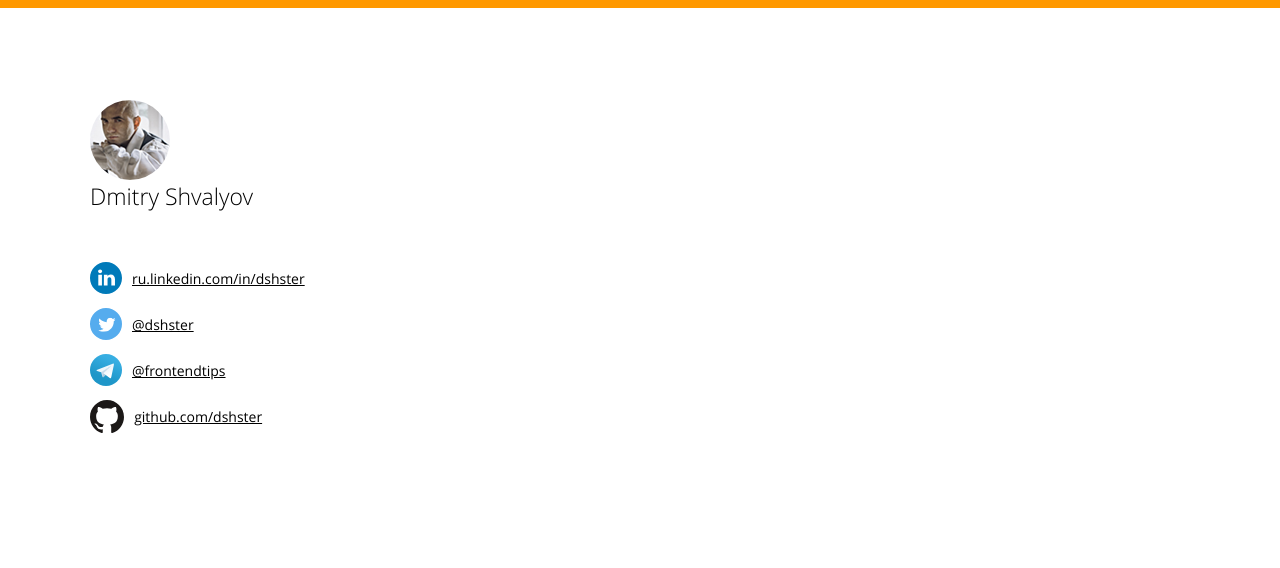
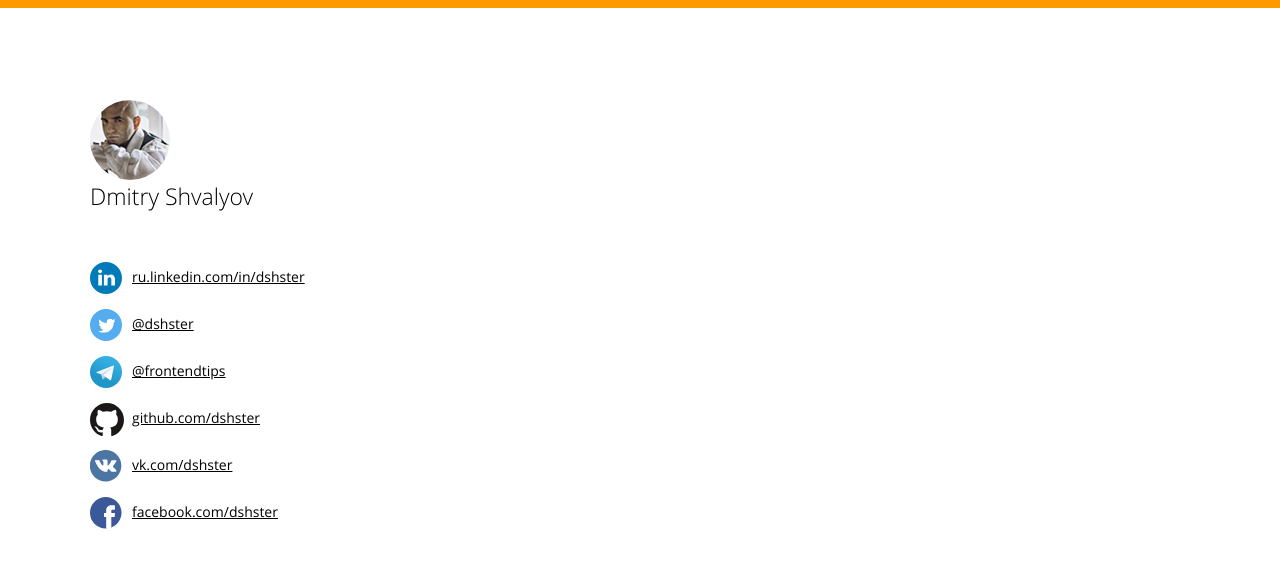
Before and after one commit to dshster/shvalyov.ru, a web app: file index.html in a window 1280 px wide. Shown: the top 568 px of the page. Run offline with its HTML, style and script files only (its server is not run), Linux system fonts and the light colour scheme; some libraries are stand-ins or nearby versions.

Commit message:
Append link vkontakte, facebook

```diff
--- a/index.html
+++ b/index.html
@@ -26,4 +26,4 @@
 </script>
 <noscript><div><img src="https://mc.yandex.ru/watch/15282241" style="position:absolute; left:-9999px;" alt="" /></div></noscript>
 <!-- /Yandex.Metrika counter -->
-<title>dmitry shvalyov</title></head><body><div class="columns16_page_wrapper"><div class="columns16_pre_wrapper"><div class="columns16_base_wrapper"><div class="b-header"><div class="baseRow"><div class="incut pos02 split5"><div class="b-gravatar"><img src="templates/design/avatar-square.png" class="b-gravatar__img"></div><div class="b-heading-h1">Dmitry Shvalyov</div><div class="b-contacts"><div class="b-contacts__item b-contacts__item--linkedin"><a href="https://ru.linkedin.com/in/dshster" class="b-contacts__link">ru.linkedin.com/in/dshster</a></div><div class="b-contacts__item b-contacts__item--twitter"><a href="https://twitter.com/dshster" class="b-contacts__link">@dshster</a></div><div class="b-contacts__item b-contacts__item--telegram"><a href="https://telegram.me/frontendtips" class="b-contacts__link">@frontendtips</a></div><div class="b-contacts__item b-contacts__item--github"><a href="https://github.com/dshster" class="b-contacts__link">github.com/dshster</a></div></div></div><div class="incut pos06 split9"><div class="b-text"></div></div></div></div></div></div></div></body></html>
+<title>dmitry shvalyov</title></head><body><div class="columns16_page_wrapper"><div class="columns16_pre_wrapper"><div class="columns16_base_wrapper"><div class="b-header"><div class="baseRow"><div class="incut pos02 split5"><div class="b-gravatar"><img src="templates/design/avatar-square.png" class="b-gravatar__img"></div><div class="b-heading-h1">Dmitry Shvalyov</div><div class="b-contacts"><div class="b-contacts__item b-contacts__item--linkedin"><a href="https://ru.linkedin.com/in/dshster" rel="me" class="b-contacts__link">ru.linkedin.com/in/dshster</a></div><div class="b-contacts__item b-contacts__item--twitter"><a href="https://twitter.com/dshster" rel="me" class="b-contacts__link">@dshster</a></div><div class="b-contacts__item b-contacts__item--telegram"><a href="https://telegram.me/frontendtips" rel="me" class="b-contacts__link">@frontendtips</a></div><div class="b-contacts__item b-contacts__item--github"><a href="https://github.com/dshster" rel="me" class="b-contacts__link">github.com/dshster</a></div><div class="b-contacts__item b-contacts__item--vkontakte"><a href="https://vk.com/dshster" rel="me" class="b-contacts__link">vk.com/dshster</a></div><div class="b-contacts__item b-contacts__item--facebook"><a href="https://www.facebook.com/dshster" rel="me" class="b-contacts__link">facebook.com/dshster</a></div></div></div><div class="incut pos06 split9"><div class="b-text"></div></div></div></div></div></div></div></body></html>
--- a/templates/styles/main-styles.css
+++ b/templates/styles/main-styles.css
@@ -77,7 +77,7 @@ a:hover { color: rgba(51, 51, 255, 0.9); }
 	list-style-type: none;
 }
 .b-contacts__item {
-	margin: 10px 0;
+	margin: 15px 0;
 	white-space: nowrap;
 }
 .b-contacts__link {
@@ -87,6 +87,8 @@ a:hover { color: rgba(51, 51, 255, 0.9); }
 	text-decoration: underline;
 }
 .b-contacts__link:before {
+	width: 32px;
+	height: 32px;
 	margin: 0 10px 0 0;
 	display: inline-block;
 	vertical-align: middle;
@@ -107,3 +109,9 @@ a:hover { color: rgba(51, 51, 255, 0.9); }
 .b-contacts__item--telegram .b-contacts__link:before {
 	content: url('../design/telegram.svg');
 }
+.b-contacts__item--vkontakte .b-contacts__link:before {
+	content: url('../design/vkontakte.svg');
+}
+.b-contacts__item--facebook .b-contacts__link:before {
+	content: url('../design/facebook.svg');
+}
```
Also changed, not shown: templates/index.jade (+8 -4 lines), templates/design/facebook.svg (added), templates/design/vkontakte.svg (added).
